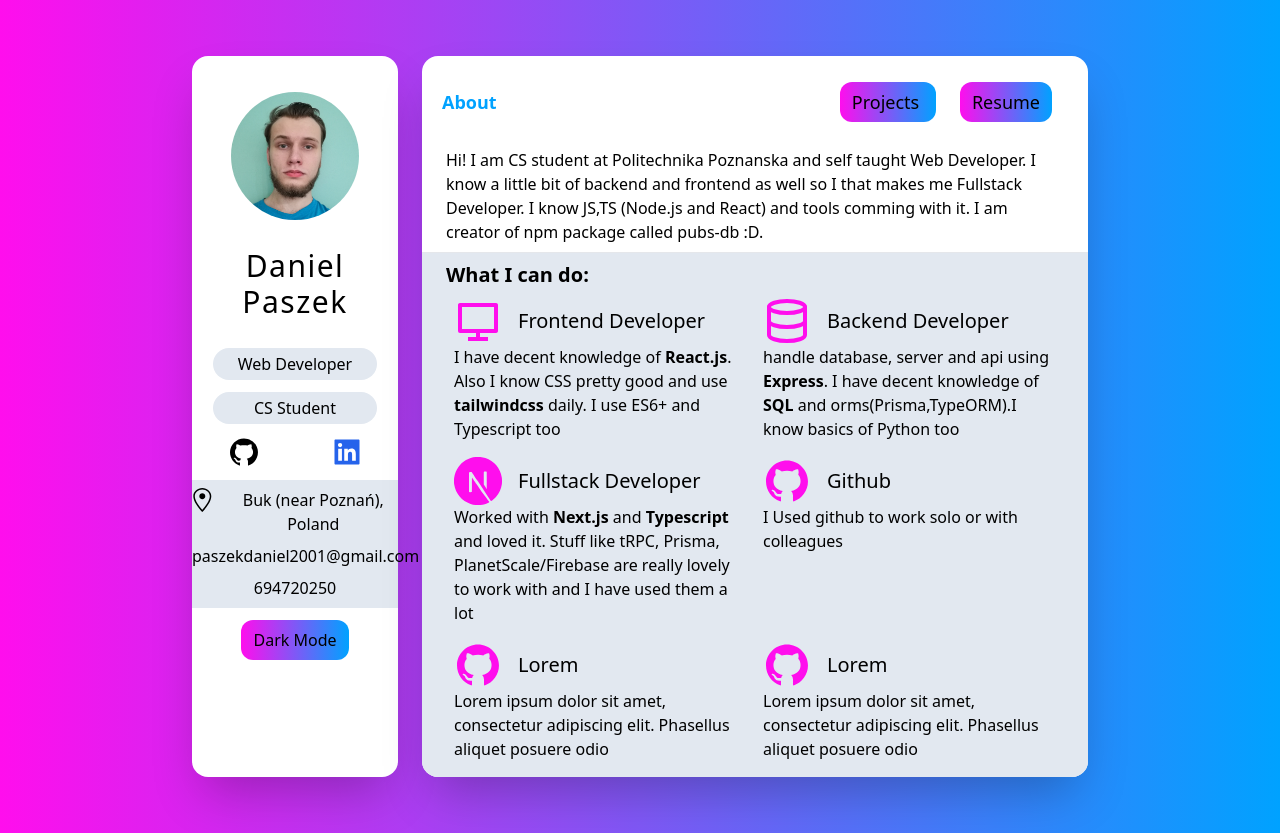
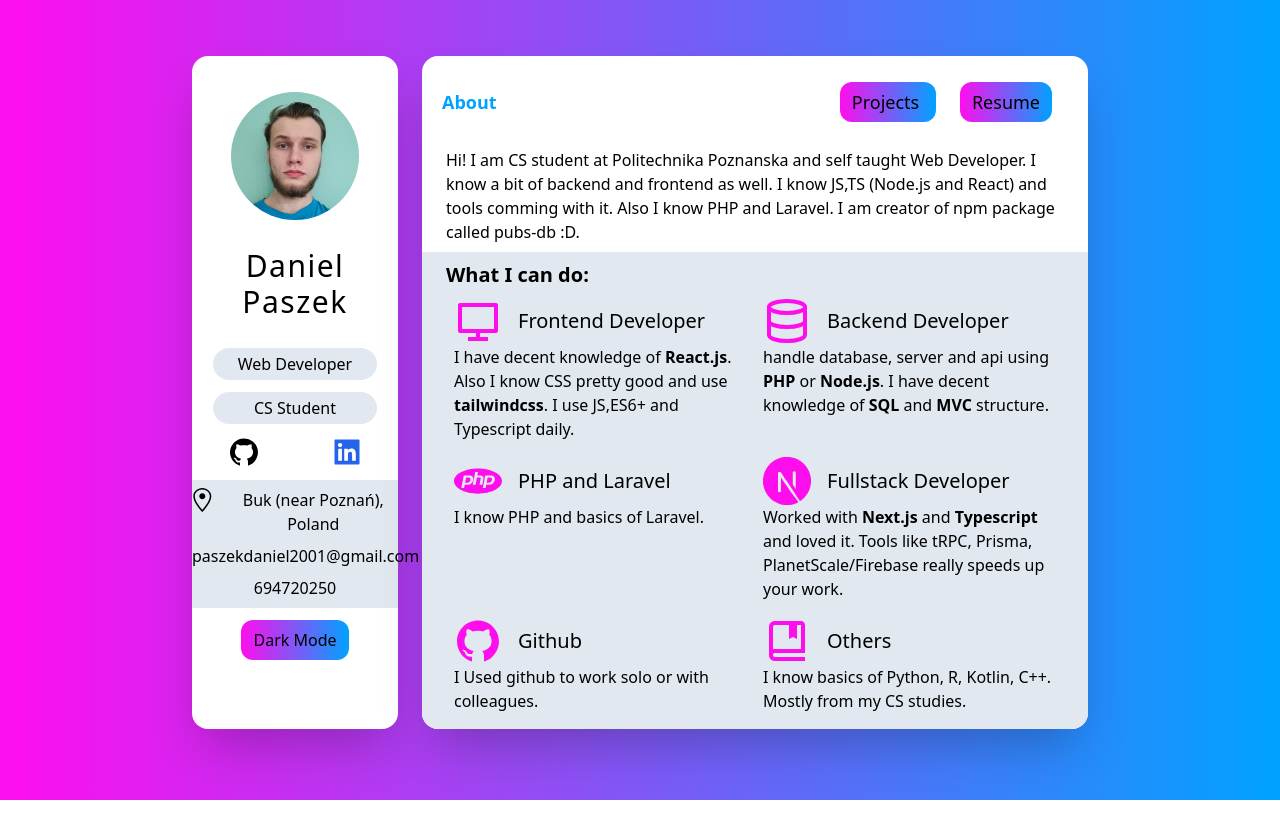
Before and after one commit to danielPaszek/my-portfolio, a Next.js app: page / in a window 1280 px wide. After the commit the page ends 800 px from the top, so only its background shows below. Built offline with nearby package versions, Linux system fonts and the light colour scheme.

Commit message:
update resume

```diff
--- a/data.ts
+++ b/data.ts
@@ -4,51 +4,53 @@
 import { AiFillGithub, AiOutlineApi } from 'react-icons/ai'
 import {
   SiJavascript,
+  SiLaravel,
   SiNextdotjs,
   SiNodedotjs,
+  SiPhp,
   SiPostgresql,
   SiPython,
   SiReact,
   SiTypescript,
 } from 'react-icons/si'
-import { BiBrain } from 'react-icons/bi'
+import { BiBookBookmark, BiBrain } from 'react-icons/bi'
 import { FaMobileAlt } from 'react-icons/fa'
 
 export const service: IService[] = [
   {
     title: 'Frontend Developer',
     about:
-      'I have decent knowledge of <b>React.js</b>. Also I know CSS pretty good and use <b>tailwindcss</b> daily. I use ES6+ and Typescript too',
+      'I have decent knowledge of <b>React.js</b>. Also I know CSS pretty good and use <b>tailwindcss</b>. I use JS,ES6+ and Typescript daily.',
     Icon: RiComputerLine,
   },
   {
     title: 'Backend Developer',
     about:
-      'handle database, server and api using <b>Express</b>. I have decent knowledge of <b>SQL</b> and orms(Prisma,TypeORM).I know basics of Python too',
+      'handle database, server and api using <b>PHP</b> or <b>Node.js</b>. I have decent knowledge of <b>SQL</b> and <b>MVC</b> structure.',
     Icon: FiDatabase,
+  },
+  {
+    title: 'PHP and Laravel',
+    about: 'I know PHP and basics of Laravel.',
+    Icon: SiPhp,
   },
   {
     title: 'Fullstack Developer',
     about:
-      'Worked with <b>Next.js</b> and <b>Typescript</b> and loved it. Stuff like tRPC, Prisma, PlanetScale/Firebase are really lovely to work with and I have used them a lot',
+      'Worked with <b>Next.js</b> and <b>Typescript</b> and loved it. Tools like tRPC, Prisma, PlanetScale/Firebase really speeds up your work.',
     Icon: SiNextdotjs,
   },
   {
     title: 'Github',
-    about: 'I Used github to work solo or with colleagues',
+    about: 'I Used github to work solo or with colleagues.',
     Icon: AiFillGithub,
   },
+
   {
-    title: 'Lorem',
+    title: 'Others',
     about:
-      'Lorem ipsum dolor sit amet, consectetur adipiscing elit. Phasellus aliquet posuere odio',
-    Icon: AiFillGithub,
-  },
-  {
-    title: 'Lorem',
-    about:
-      'Lorem ipsum dolor sit amet, consectetur adipiscing elit. Phasellus aliquet posuere odio',
-    Icon: AiFillGithub,
+      'I know basics of Python, R, Kotlin, C++. Mostly from my CS studies.',
+    Icon: BiBookBookmark,
   },
 ]
 
@@ -64,6 +66,11 @@
     Icon: SiJavascript,
   },
   {
+    name: 'PHP',
+    level: 60,
+    Icon: SiPhp,
+  },
+  {
     name: 'SQL',
     level: 60,
     Icon: SiPostgresql,
@@ -75,7 +82,7 @@
   },
   {
     name: 'Python',
-    level: 25,
+    level: 20,
     Icon: SiPython,
   },
 ]
@@ -91,6 +98,11 @@
     Icon: SiNodedotjs,
   },
   {
+    name: 'Laravel',
+    level: 60,
+    Icon: SiLaravel,
+  },
+  {
     name: 'REST/CRUD',
     level: 55,
     Icon: AiOutlineApi,
@@ -101,14 +113,14 @@
     Icon: FaMobileAlt,
   },
   {
-    name: 'Design Patterns',
-    level: 40,
-    Icon: BiBrain,
-  },
-  {
     name: 'Github',
     level: 40,
     Icon: AiFillGithub,
+  },
+  {
+    name: 'Design Patterns',
+    level: 35,
+    Icon: BiBrain,
   },
 ]
 
--- a/pages/index.tsx
+++ b/pages/index.tsx
@@ -5,15 +5,15 @@
     <div className="flex h-full flex-col">
       <p className="my-2 px-6  pt-2 font-medium">
         Hi! I am CS student at Politechnika Poznanska and self taught Web
-        Developer. I know a little bit of backend and frontend as well so I that
-        makes me Fullstack Developer. I know JS,TS (Node.js and React) and tools
-        comming with it. I am creator of npm package called pubs-db :D.
+        Developer. I know a bit of backend and frontend as well. I know JS,TS
+        (Node.js and React) and tools comming with it. Also I know PHP and
+        Laravel. I am creator of npm package called pubs-db :D.
       </p>
       <div className="h-full border-t bg-slate-200 p-2 px-6 dark:bg-slate-600">
         <h1 className="text-xl font-semibold ">What I can do:</h1>
         <div className="grid grid-cols-1 lg:grid-cols-2">
           {service.map((el) => (
-            <div className="w-full  px-2 py-2">
+            <div key={el.title} className="w-full px-2 py-2">
               <div className="flex items-center space-x-4">
                 <el.Icon className="h-12 w-12 text-start-grad" />
                 <h2 className="text-xl font-medium">{el.title}</h2>
```
